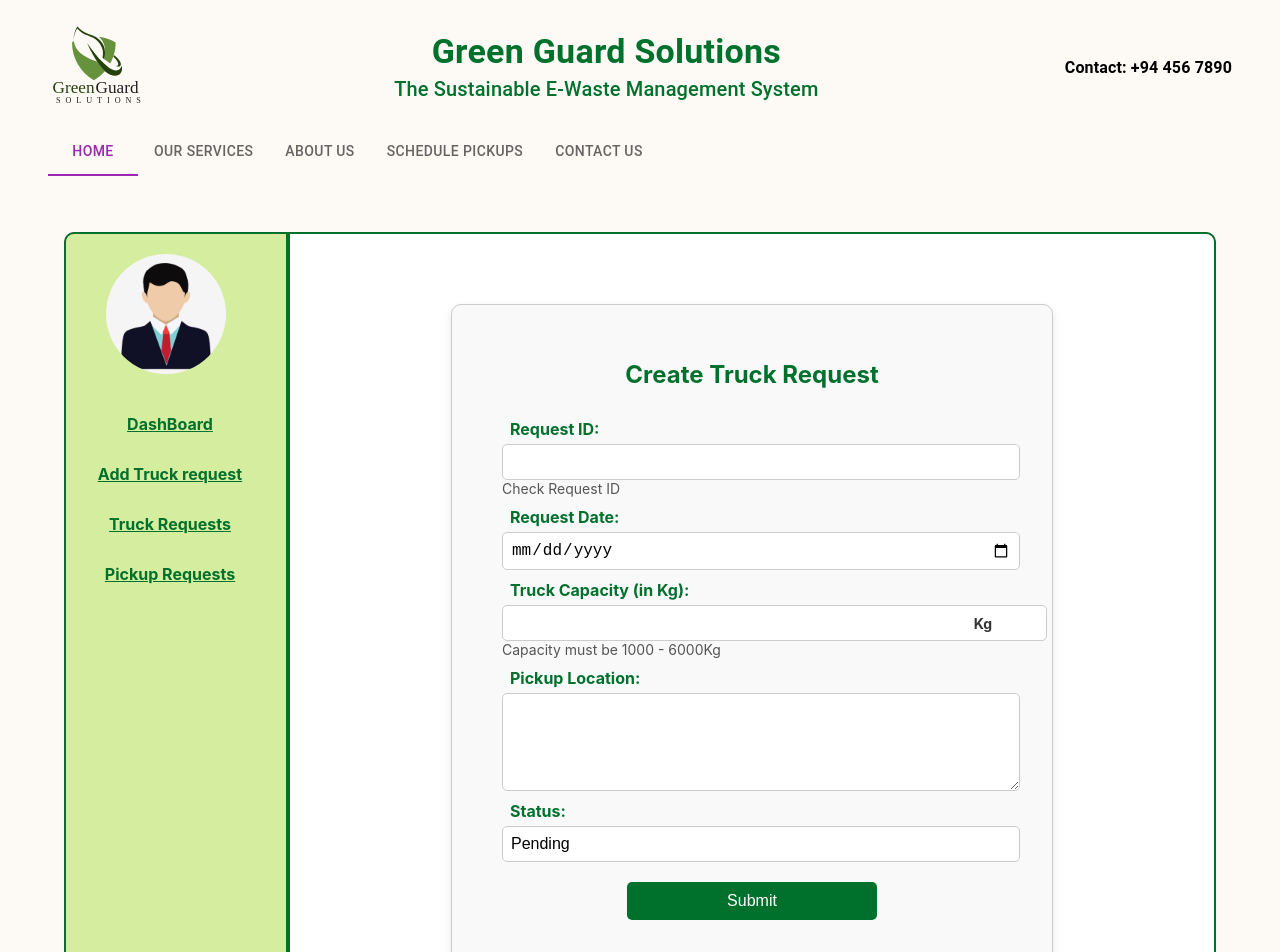
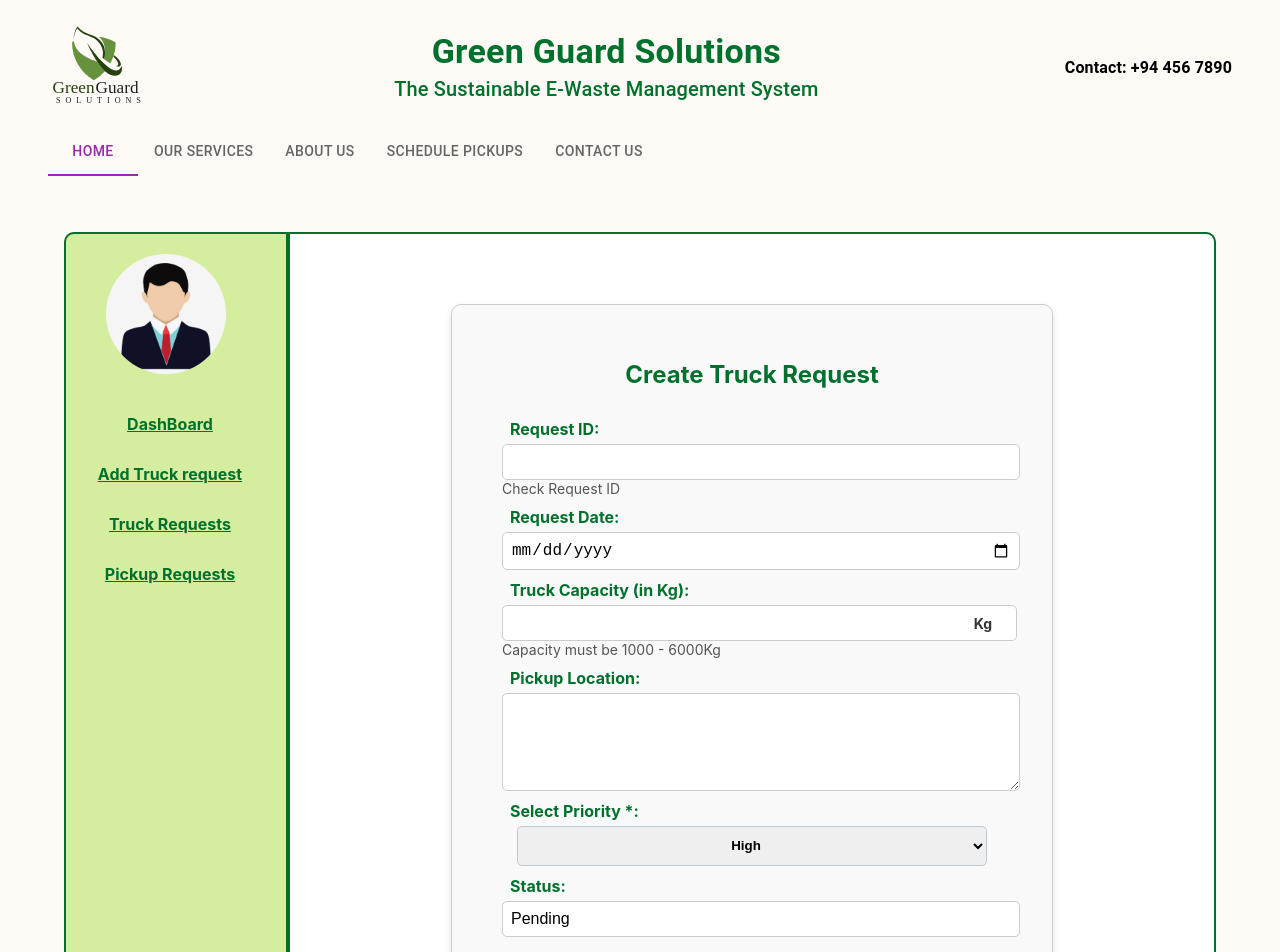
Before and after one commit to emxth/greenguard-frontend, a React (Create React App) app: page /CreateTruckRequest/1 in a window 1280 px wide. Shown: the top 952 px of the page. Built offline with nearby package versions, Linux system fonts and the light colour scheme; no server answers.

Commit message:
Added create par of truck request

```diff
--- a/src/CollectionRequestManagement/CreateTruckRequest.js
+++ b/src/CollectionRequestManagement/CreateTruckRequest.js
@@ -18,12 +18,16 @@ function CreateTruckRequests() {
     const [truck_RegNumber, setTruck_RegNumber] = useState("");
     const [driver_id, setDriver_id] = useState("");
     const [RequestStatus, setRequestStatus] = useState("Pending");
+    const [priority, setPriority] = useState("");
+
 
     // Error states
     const [dateError, setDateError] = useState("");
     const [capacityError, setCapacityError] = useState("");
     const [pickupLocError, setPickupLocError] = useState("");
     const [errors, setErrors] = useState({});
+    const [priorityError, setPriorityError] = useState("");
+
 
     // Fetch the latest pickup ID when the component loads
     useEffect(() => {
@@ -49,6 +53,8 @@ function CreateTruckRequests() {
                 setErrors((prev) => ({ ...prev, pickup: "Error fetching pickup details." }));
             });
     }, [pickID]);
+
+
 
     // Validate date (must be within the last 3 days)
     const validateDate = (date) => {
@@ -93,6 +99,7 @@ function CreateTruckRequests() {
             Request_Date: pickupDate,
             TruckCapacity: capacity,
             PickupLocation: pickupLoc,
+            Priority: priority,
             RequestStatus: RequestStatus
         };
 
@@ -117,7 +124,7 @@ function CreateTruckRequests() {
                         <h2>Create Truck Request</h2>
                         <form onSubmit={sendData}>
                             <label htmlFor="requestID">Request ID:</label>
-                            <input type="text" id="requestID" value={requestID || ""}  required readOnly/>
+                            <input type="text" id="requestID" value={requestID || ""} required readOnly />
                             <div className="hint-message">Check Request ID</div>
 
                             <label htmlFor="requestDate">Request Date:</label>
@@ -144,6 +151,15 @@ function CreateTruckRequests() {
                                 }} required></textarea>
                             {pickupLocError && <div className="error-message">{pickupLocError}</div>}
 
+                            <label htmlFor="priority">Select Priority *:</label>
+                            <select id="priority" className="selectDiv" onChange={(e) => {
+                                setPriority(e.target.value); // Clear error when user selects
+                            }} required>
+                                <option value="High">High</option>
+                                <option value="Medium">Medium</option>
+                                <option value="Low">Low</option>
+                            </select>
+                            {priorityError && <div className="error-message">{priorityError}</div>}
                             <label htmlFor="status">Status:</label>
                             <input type="text" id="status" value={RequestStatus} name="status" readOnly />
 
--- a/src/CollectionRequestManagement/styles/CreateTruckRequest.css
+++ b/src/CollectionRequestManagement/styles/CreateTruckRequest.css
@@ -40,7 +40,8 @@ label {
     font-weight: bold;
 }
 
-input, textarea {
+input,
+textarea {
     padding: 8px;
     width: 100%;
     border: 1px solid #ccc;
@@ -79,8 +80,9 @@ button:hover {
 }
 
 .input-container input {
-    width: 100%;
-    padding-right: 35px; /* Make space for the unit label */
+    width: 470px;
+    padding-right: 35px;
+    /* Make space for the unit label */
 }
 
 .unit-label {
@@ -92,3 +94,13 @@ button:hover {
     font-weight: bold;
     color: #333;
 }
+
+.selectDiv {
+    width: 470px;
+    align-self: center;
+    font-weight: bolder;
+    text-align: center;
+    border-color: #bdc9d3;
+    height: 40px;
+    border-radius: 5px;
+}
```
